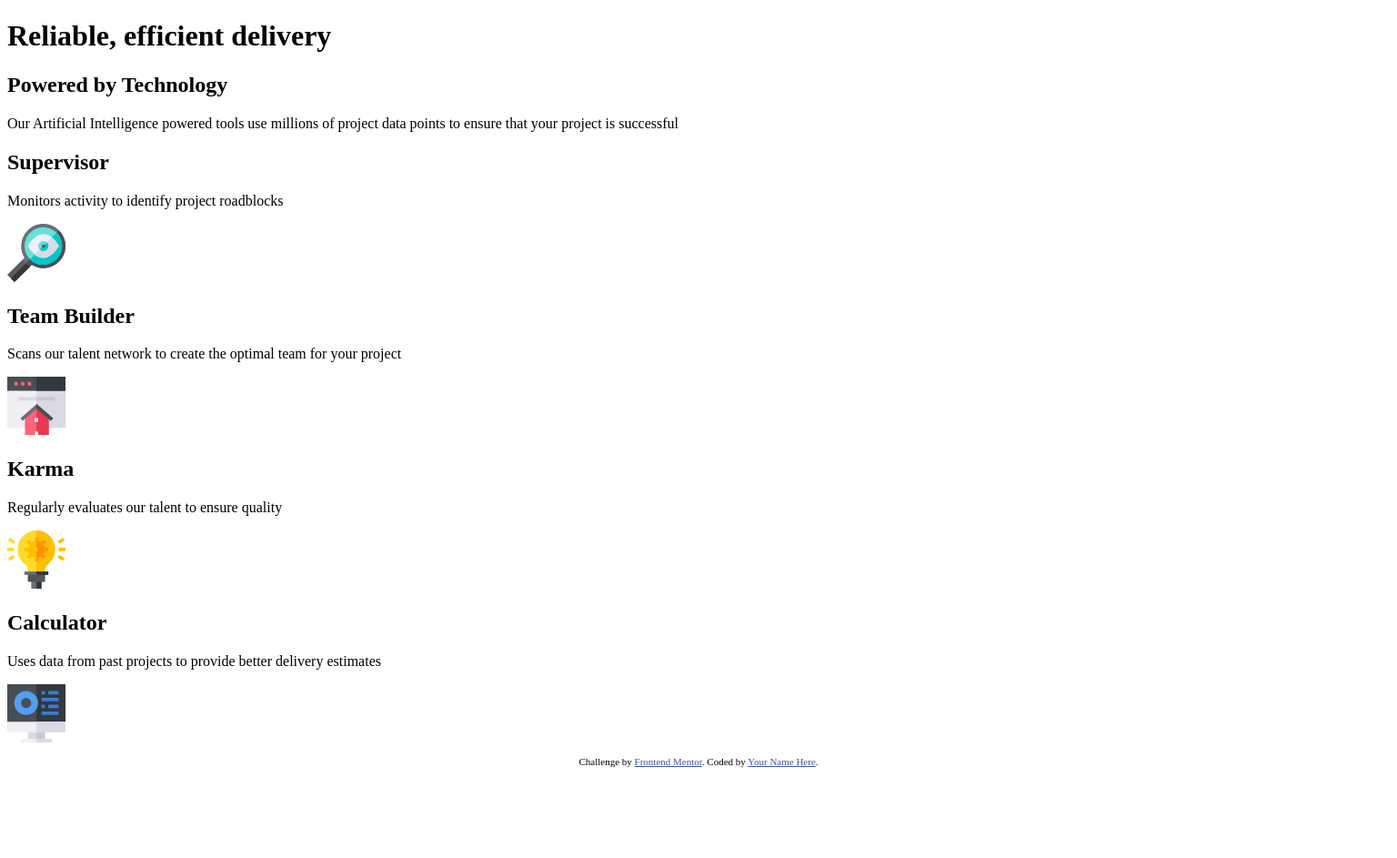
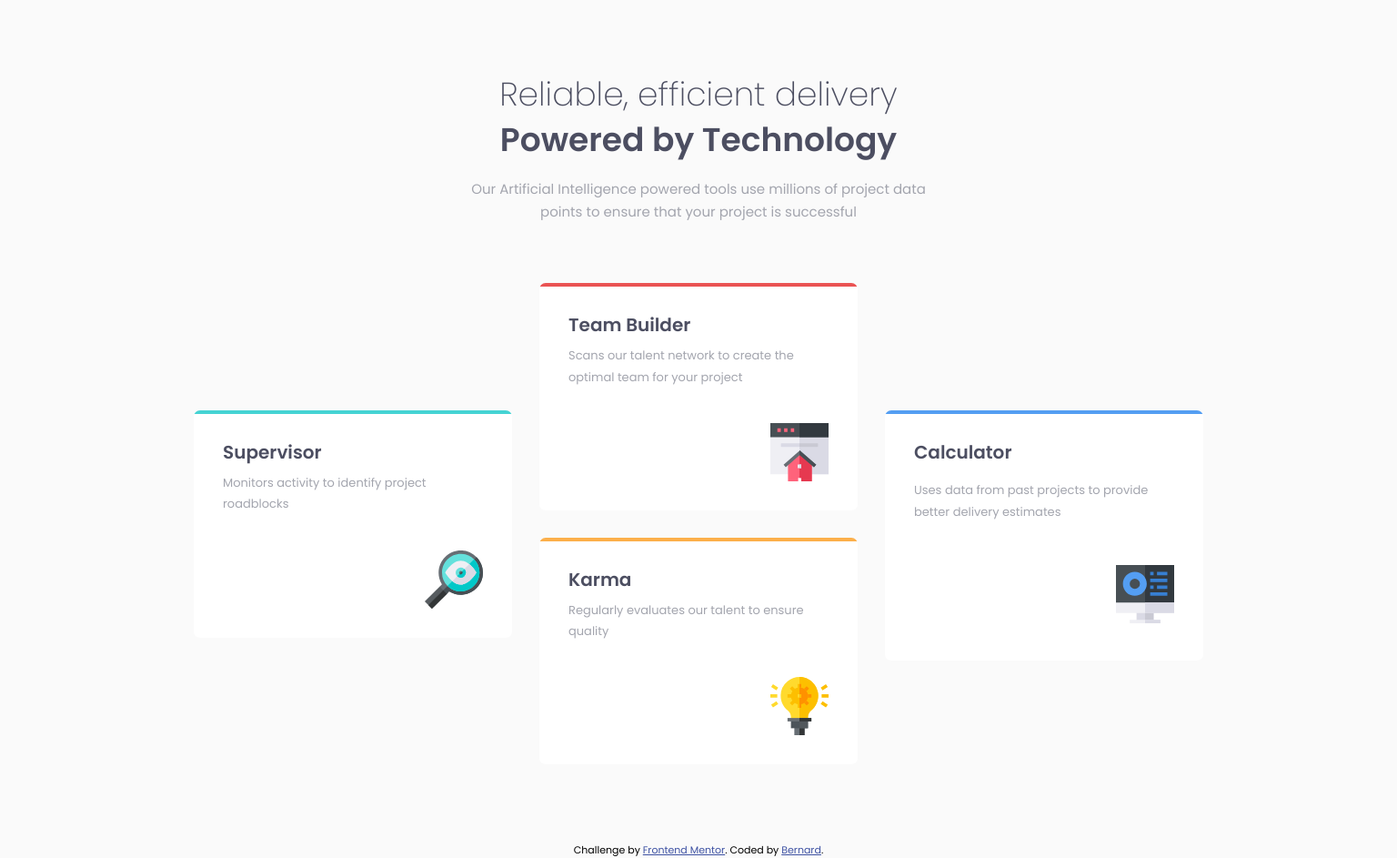
Before and after one commit to Bernardanxiety/Feature-Section-Master, a plain HTML site: page index.html in a window 1536 px wide. Shown: the whole page at 91% size. Before the commit the page ends 854 px from the top, so only its background shows below. Drawn offline with Linux system fonts and the light colour scheme.

Commit message:
Styled mobile and desktop versions

```diff
--- a/index.html
+++ b/index.html
@@ -19,38 +19,37 @@
   </style>
 </head>
 <body>
+  <div class="container">
 
-  <header>
+    <header class="flow">
       <h1>Reliable, efficient delivery</h1>
-
       <h2>Powered by Technology</h2>
-
       <p class='description'>
         Our Artificial Intelligence powered tools use millions of project data points
         to ensure that your project is successful
       </p>
     </header>
-
     <div class="grid">
-    <div class="supervisor">
+      <div class="supervisor grid_card flow">
         <h2>Supervisor</h2>
         <p class="description">Monitors activity to identify project roadblocks</p>
         <img src="images/icon-supervisor.svg" alt="">
       </div>
-    <div class="teamBuilder">
+      <div class="teamBuilder grid_card flow">
         <h2>Team Builder</h2>
         <p class="description">Scans our talent network to create the optimal team for your project</p>
         <img src="images/icon-team-builder.svg" alt="">
       </div>
-    <div class="karma">
+      <div class="karma grid_card flow">
         <h2>Karma</h2>
         <p class="description">Regularly evaluates our talent to ensure quality</p>
         <img src="images/icon-karma.svg" alt="">
       </div>
-    <div class="calculator">
+      <div class="calculator grid_card flow">
         <h2>Calculator</h2>
         <p class="description">Uses data from past projects to provide better delivery estimates</p>
         <img src="images/icon-calculator.svg" alt="">
+      </div>
     </div>
   </div>
 
@@ -58,7 +57,7 @@
   <footer>
     <p class="attribution">
       Challenge by <a href="https://www.frontendmentor.io?ref=challenge" target="_blank">Frontend Mentor</a>.
-      Coded by <a href="#">Your Name Here</a>.
+      Coded by <a href="https://github.com/Bernardanxiety">Bernard</a>.
     </p>
   </footer>
 </body>
--- a/style.css
+++ b/style.css
@@ -0,0 +1,215 @@
+:root {
+--clr1: hsl(0, 78%, 62%);
+--clr2: hsl(180, 62%, 55%);
+--clr3: hsl(34, 97%, 64%);
+--clr4: hsl(212, 86%, 64%);
+--clr5: hsl(234, 12%, 34%);
+--clr6: hsl(229, 6%, 66%);
+--clr7: hsl(0, 0%, 98%);
+}
+
+*, *::before, *::after {
+    box-sizing: border-box;
+}
+
+html {
+    font-size: 62.5%;
+}
+
+h1, h2, p {
+    margin: 0;
+}
+
+img {
+    max-width: 100%;
+    height: auto;
+}
+
+
+body {
+    margin: 0;
+    font-family: 'Poppins', sans-serif;
+    font-size: 1.5rem;
+    background-color: var(--clr7);
+    height: 100vh;
+}
+
+.footer {
+    margin-top: auto;
+}
+
+.description {
+    color: var(--clr6);
+    font-size: 1.5rem;
+}
+
+.container {
+    width: min(83%, 92rem);
+    margin: 0 auto;
+}
+
+.flow > * + * {
+    margin-top: var(--top, 1em);
+}
+
+
+header {
+    padding: 8.2rem 0 7.8rem;
+    text-align: center;
+}
+
+h1, h2 {
+    line-height: 1;
+    color: var(--clr5);
+}
+
+header h1 {
+    font-weight: 200;
+    font-size: 2.4rem;
+}
+
+header h2 {
+    font-size: 2.rem;
+    --top: 0.1rem;
+}
+
+header .description {
+    text-align: center;
+    --top: 1.05em;
+    line-height: 1.66;
+}
+
+.grid {
+    padding-bottom: 6.1rem;
+}
+
+.grid_card {
+    padding: 2.6rem 2.8rem 2.8rem;
+    background-color: #fff;
+    border-radius: 7px;
+    position: relative;
+    overflow: hidden;
+    display: grid;
+}
+
+*.grid_card:not(:last-child) {
+    margin-bottom: 2.5rem;
+}
+
+.grid_card::before {
+    content: '';
+    top: 0;
+    left: 0;
+    right: 0;
+    height: 4px;
+    background-color: var(--card-top);
+    position: absolute;
+}
+
+.grid h2 {
+    font-size: 2rem;
+}
+
+.grid .description {
+    --top: .15em;
+
+    font-size: 1.3rem;
+
+    line-height: 1.8;
+}
+
+.grid_card img {
+    margin-left: auto;
+    margin-top: var(--img, 3.2rem);
+    width: 57px;
+}
+
+.supervisor {
+    --card-top:var(--clr2);
+}
+
+.teamBuilder {
+    --card-top: var(--clr1);
+}
+
+.karma {
+    --card-top: var(--clr3);
+}
+
+.calculator {
+    --img: 3.3rem;
+    --card-top: var(--clr4);
+}
+
+@media (min-width: 1440px) {
+    .container {
+        width: min(85%, 1110px);
+    }
+
+    header {
+        padding-top: 8.6rem;
+        padding-bottom: 6.6rem;
+    }
+
+    header h1 {
+        font-size: 3.6rem;
+    }
+
+    header h2 {
+        --top: .4em;
+
+        font-size: 3.6rem;
+    }
+
+    header .description {
+        --top: 1.55em;
+
+        max-width: 55ch;
+        margin-left: auto;
+        margin-right: auto;
+        font-size: 1.5rem;
+    }
+
+    .supervisor {
+        grid-area: supervisor;
+    }
+
+    .teamBuilder {
+        grid-area: builder;
+    }
+
+    .karma {
+        grid-area: karma;
+    }
+
+    .calculator {
+        grid-area: calculator;
+    }
+
+    .grid {
+        display: grid;
+        grid-template-columns: 1fr 1fr 1fr;
+        grid-template-rows: min-content min-content min-content min-content;
+        gap: .5rem 3rem;
+        grid-template-areas:
+        ". builder ."
+        "supervisor builder calculator"
+        "supervisor karma calculator"
+        ". karma .";
+    }
+
+    .grid_card {
+        border-radius: 7px;
+        padding: 3.6rem 3.2rem 3.2rem;
+    }
+
+    .grid_card .description {
+        --top: .9em;
+    }
+
+    .grid_card img {
+        --img: 3.9rem;
+        width: 64px;
+        height: auto;
+    }
+}
```
Lines whose indentation alone changed are shown as unchanged.
